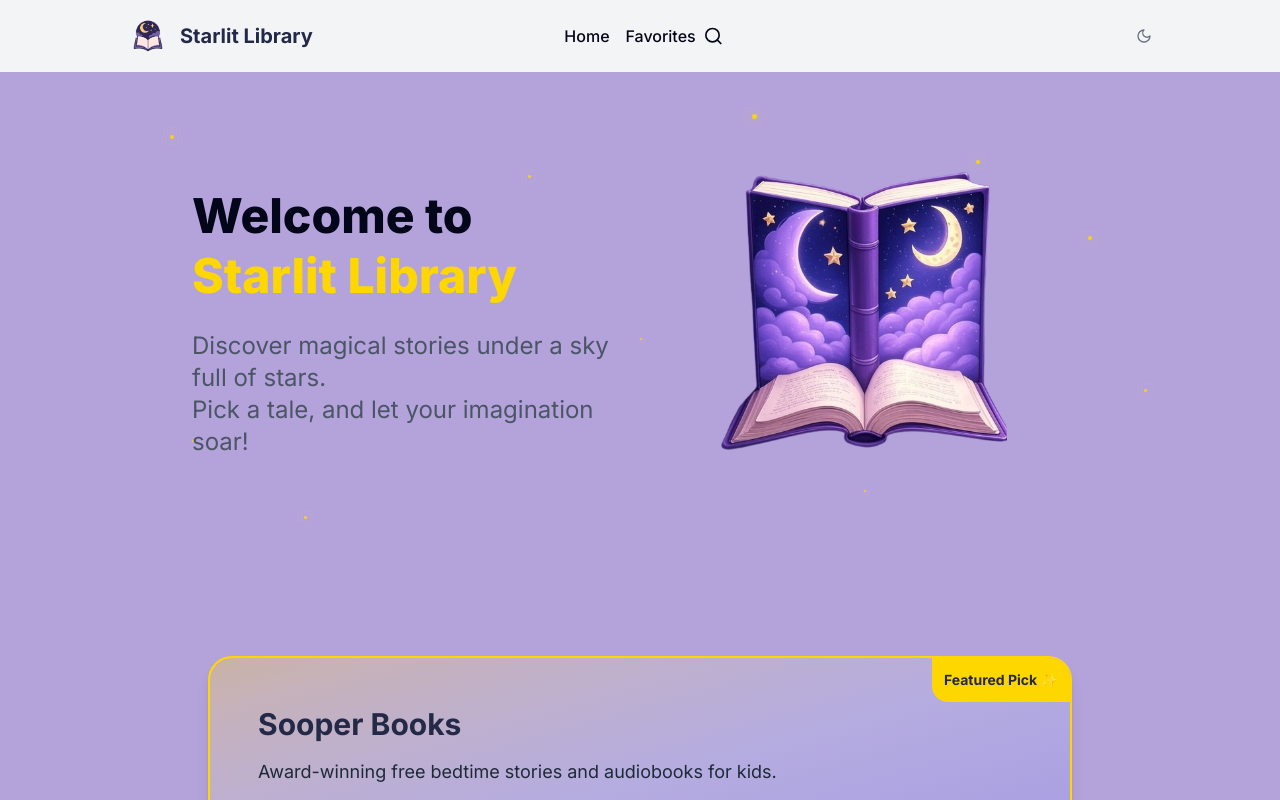
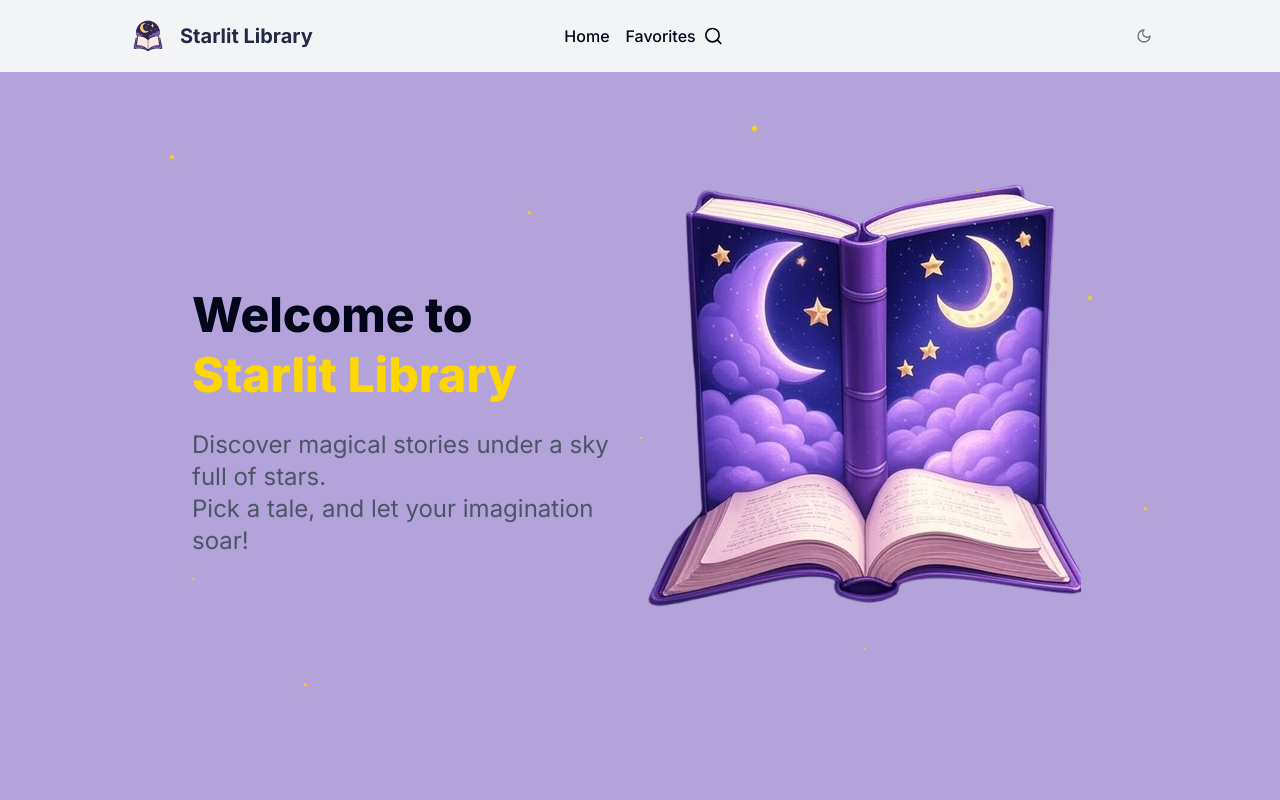
Before and after one commit to rob-schlenker/childrens-stories, a Next.js app: page / in a window 1280 px wide. Shown: the top 800 px of the page. Built offline with nearby package versions, Linux system fonts and the light colour scheme.

Commit message:
fix: update HeroBanner logo dimensions for better display

```diff
--- a/app/_components/HeroBanner.tsx
+++ b/app/_components/HeroBanner.tsx
@@ -38,9 +38,9 @@ export default function HeroBanner() {
 					<Image
 						src="/starlit-logo-large.png"
 						alt="Starlit Library Logo"
-						width={380}
-						height={380}
-						className="w-[220px] h-[220px] md:w-[380px] md:h-[380px] object-contain"
+						width={433}
+						height={537}
+						className="w-[220px] md:w-[433px] object-contain h-fit"
 						priority
 					/>
 				</motion.div>
```
